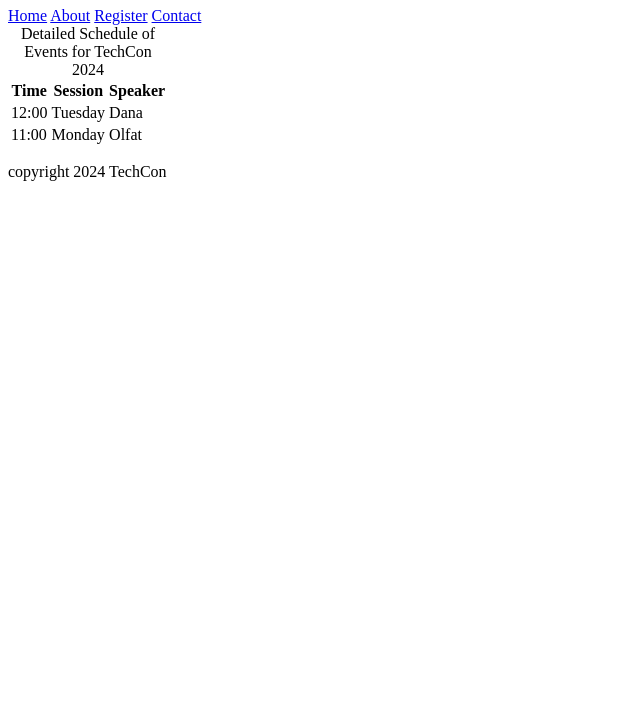
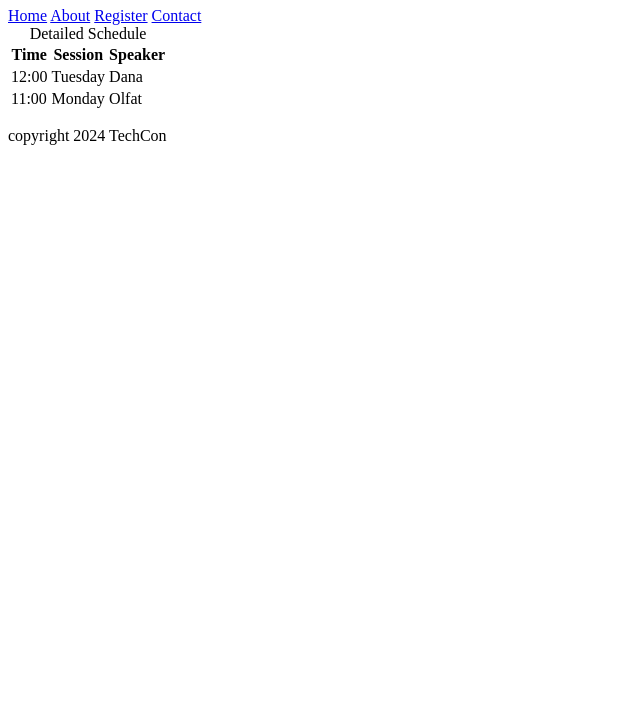
Before and after one commit to DanaMedany/TechCon_HTML, a plain HTML site: page techcon_website/schedule.html in a window 1280 px wide. Shown: the part 73-800 px from the top of the page, without its empty margins (0-640 px from the left). Drawn offline with Linux system fonts and the light colour scheme.

Commit message:
fix task2 done

```diff
--- a/techcon_website/schedule.html
+++ b/techcon_website/schedule.html
@@ -18,9 +18,7 @@
 
     <main>
       <table>
-        <caption>
-          Detailed Schedule of Events for TechCon 2024
-        </caption>
+        <caption>Detailed Schedule</caption>
         <thead>
           <tr>
             <th scope="col">Time</th>
```
